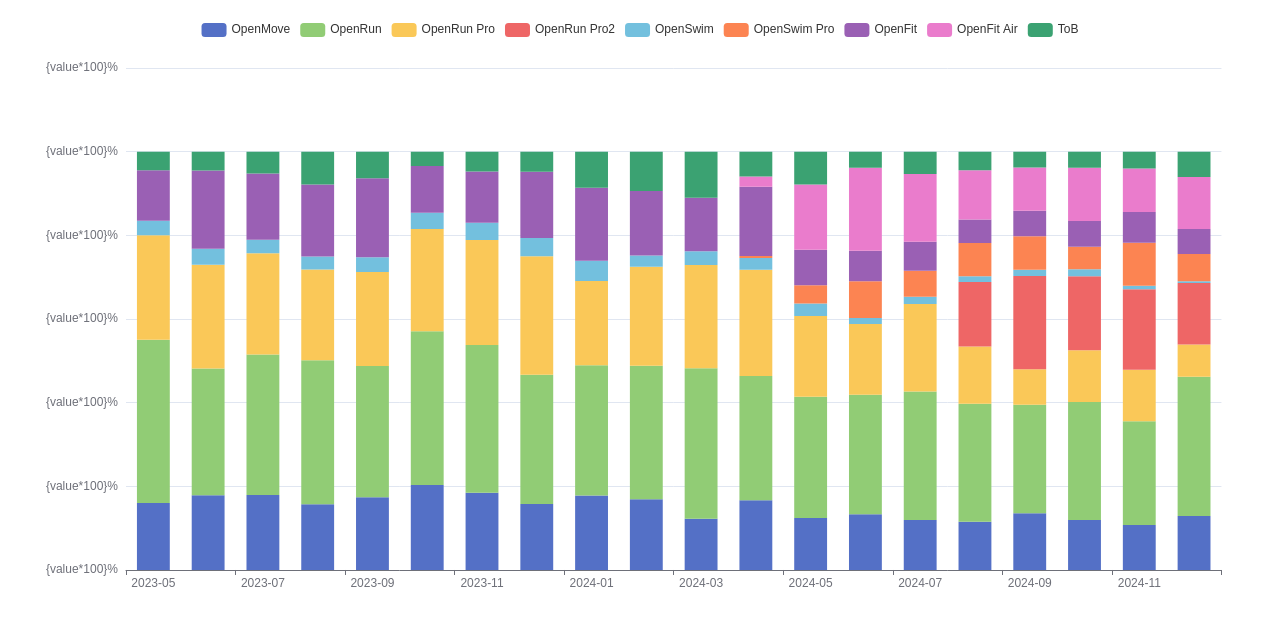
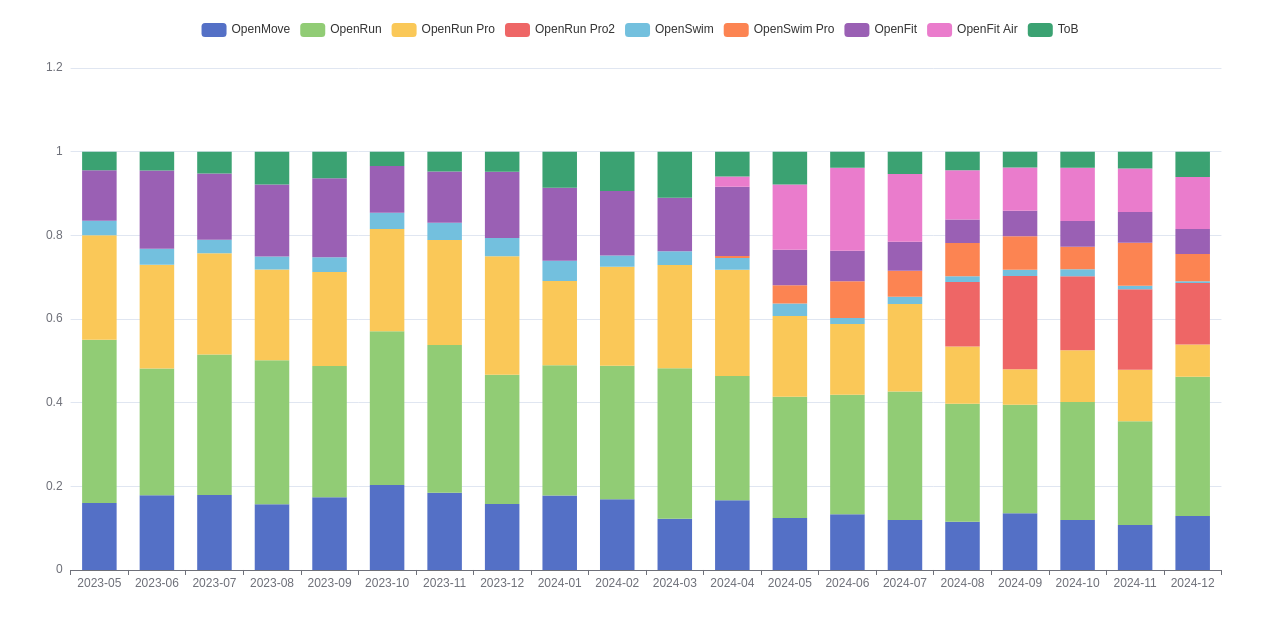
Before and after one commit to CleanTian20/echarts-demo, a plain HTML site: page products.html in a window 1280 px wide. Drawn offline with Linux system fonts and the light colour scheme.

Commit message:
Update products.html

```diff
--- a/products.html
+++ b/products.html
@@ -83,7 +83,7 @@
       yAxis: {
         type: 'value',
         axisLabel: {
-          formatter: '{value*100}%'
+          formatter: '{value}'
         }
       },
       series
```
